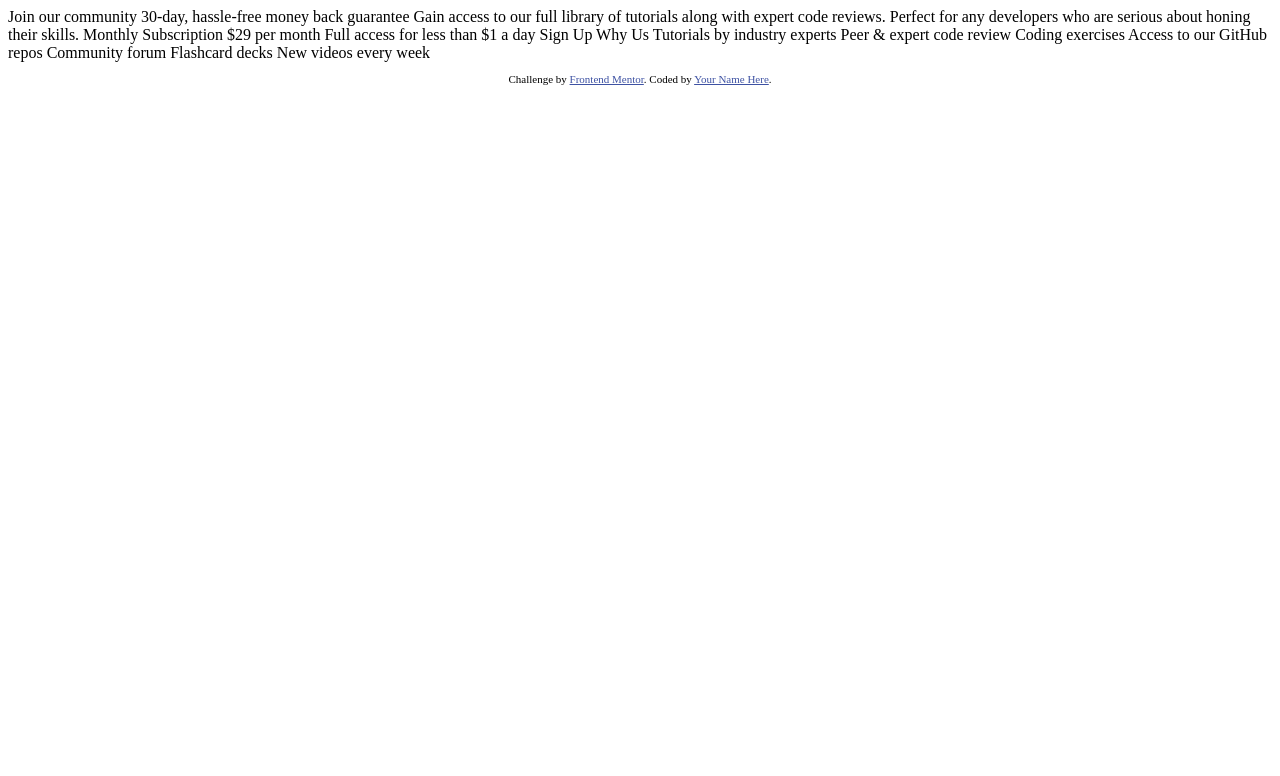
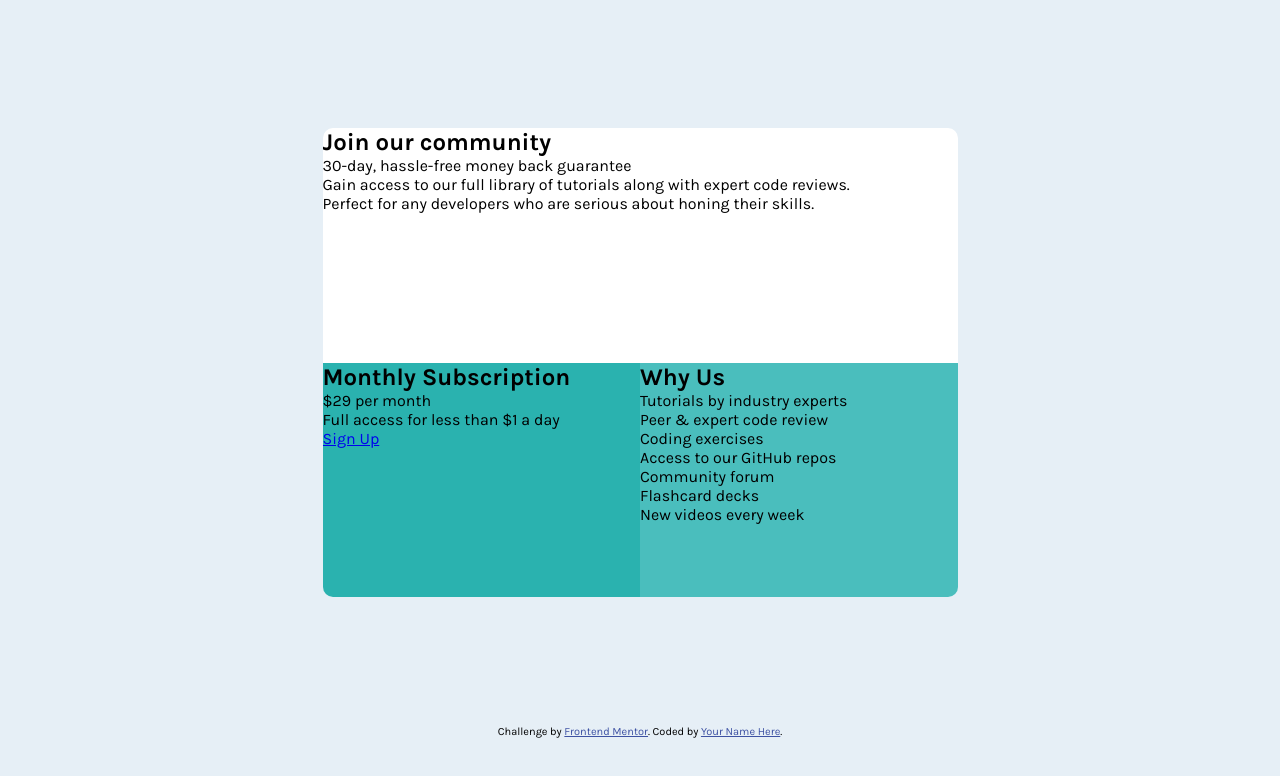
Before and after one commit to adomhamza/single-price-grid-component-master, a plain HTML site: page index.html in a window 1280 px wide. Drawn offline with Linux system fonts and the light colour scheme.

Commit message:
added semantic html

```diff
--- a/index.html
+++ b/index.html
@@ -1,49 +1,74 @@
 <!DOCTYPE html>
 <html lang="en">
   <head>
-  <meta charset="UTF-8">
-  <meta name="viewport" content="width=device-width, initial-scale=1.0"> <!-- displays site properly based on user's device -->
+    <meta charset="UTF-8" />
+    <meta name="viewport" content="width=device-width, initial-scale=1.0" />
+    <!-- displays site properly based on user's device -->
+    <link rel="stylesheet" href="/styles/style.css" />
 
-  <link rel="icon" type="image/png" sizes="32x32" href="./images/favicon-32x32.png">
+    <link
+      rel="icon"
+      type="image/png"
+      sizes="32x32"
+      href="./images/favicon-32x32.png"
+    />
 
     <title>Frontend Mentor | Single Price Grid Component</title>
 
     <!-- Feel free to remove these styles or customise in your own stylesheet 👍 -->
     <style>
-    .attribution { font-size: 11px; text-align: center; }
-    .attribution a { color: hsl(228, 45%, 44%); }
+      .attribution {
+        font-size: 11px;
+        text-align: center;
+      }
+      .attribution a {
+        color: hsl(228, 45%, 44%);
+      }
     </style>
   </head>
   <body>
-  Join our community
+    <div class="container">
+      <article class="community">
+        <h1>Join our community</h1>
+        <span> 30-day, hassle-free money back guarantee</span>
+        <p>
+          Gain access to our full library of tutorials along with expert code
+          reviews.
+        </p>
+        <p>
+          Perfect for any developers who are serious about honing their skills.
+        </p>
+      </article>
 
-  30-day, hassle-free money back guarantee
+      <article class="subscription">
+        <h1>Monthly Subscription</h1>
 
-  Gain access to our full library of tutorials along with expert code reviews.
-  Perfect for any developers who are serious about honing their skills.
+        <span>&dollar;29</span>
+        <span> per month </span>
+        <p>Full access for less than &dollar;1 a day</p>
+        <div><a href="#">Sign Up</a></div>
+      </article>
 
-  Monthly Subscription
-
-  &dollar;29 per month
-
-  Full access for less than &dollar;1 a day
-
-  Sign Up
-
-  Why Us
-
-  Tutorials by industry experts
-  Peer &amp; expert code review
-  Coding exercises
-  Access to our GitHub repos
-  Community forum
-  Flashcard decks
-  New videos every week
+      <article class="us">
+        <h1>Why Us</h1>
+        <p>
+          Tutorials by industry experts<br />
+          Peer &amp; expert code review <br />
+          Coding exercises <br />
+          Access to our GitHub repos <br />
+          Community forum <br />
+          Flashcard decks <br />
+          New videos every week <br />
+        </p>
+      </article>
+    </div>
 
     <footer>
       <p class="attribution">
-      Challenge by <a href="https://www.frontendmentor.io?ref=challenge" target="_blank">Frontend Mentor</a>.
-      Coded by <a href="#">Your Name Here</a>.
+        Challenge by
+        <a href="https://www.frontendmentor.io?ref=challenge" target="_blank"
+          >Frontend Mentor</a
+        >. Coded by <a href="#">Your Name Here</a>.
       </p>
     </footer>
   </body>
--- a/styles/style.scss
+++ b/styles/style.scss
@@ -0,0 +1,72 @@
+@import url("https://fonts.googleapis.com/css2?family=Karla:wght@400;700&display=swap");
+:root {
+  --cyan: hsl(179, 62%, 43%);
+  --yellow: hsl(71, 73%, 54%);
+  --gray: hsl(204, 43%, 93%);
+  --grayblue: hsl(218, 22%, 67%);
+  --lightcyan: #4abebd;
+}
+* {
+  margin: 0;
+  padding: 0;
+  box-sizing: border-box;
+}
+
+body {
+  font-size: 16px;
+  font-family: "Karla";
+  background-color: #e6eff6;
+  max-width: 1440px;
+  width: auto;
+}
+
+.container {
+  margin: 10% auto;
+  min-width: 635px;
+  width: 40vw;
+  height: 469px;
+  border-radius: 10px;
+  backdrop-filter: blur(4px);
+  display: grid;
+  grid-template-columns: 1fr 1fr;
+  grid-template-rows: 1fr 1fr;
+  overflow: hidden;
+}
+// h1 {
+//   color: hsl(204, 43%, 93%);
+//   font-weight: 400;
+// }
+// .center {
+//   display: flex;
+//   //flex-direction: column;
+//   //border: 5px solid black;
+
+//   position: absolute;
+//   width: 635px;
+//   height: 469px;
+//   left: 400px;
+//   top: 200px;
+//   backdrop-filter: blur(4px);
+// }
+.community {
+  //   border-top-left-radius: 10px;
+  //   border-top-right-radius: 10px;
+  //   width: 635px;
+  //   height: 213px;
+  grid-column: span 2;
+  background-color: #fff;
+}
+.subscription {
+  //   flex-direction: row;
+  //   width: 317px;
+  //   height: 256px;
+  background-color: var(--cyan);
+}
+.us {
+  //   position: absolute;
+  //   width: 318px;
+  //   height: 256px;
+  //   left: 717px;
+  //   top: 413px;
+  background-color: var(--lightcyan);
+}
```
Also changed, not shown: styles/style.css, 1 other file. Lines whose indentation alone changed are shown as unchanged.
